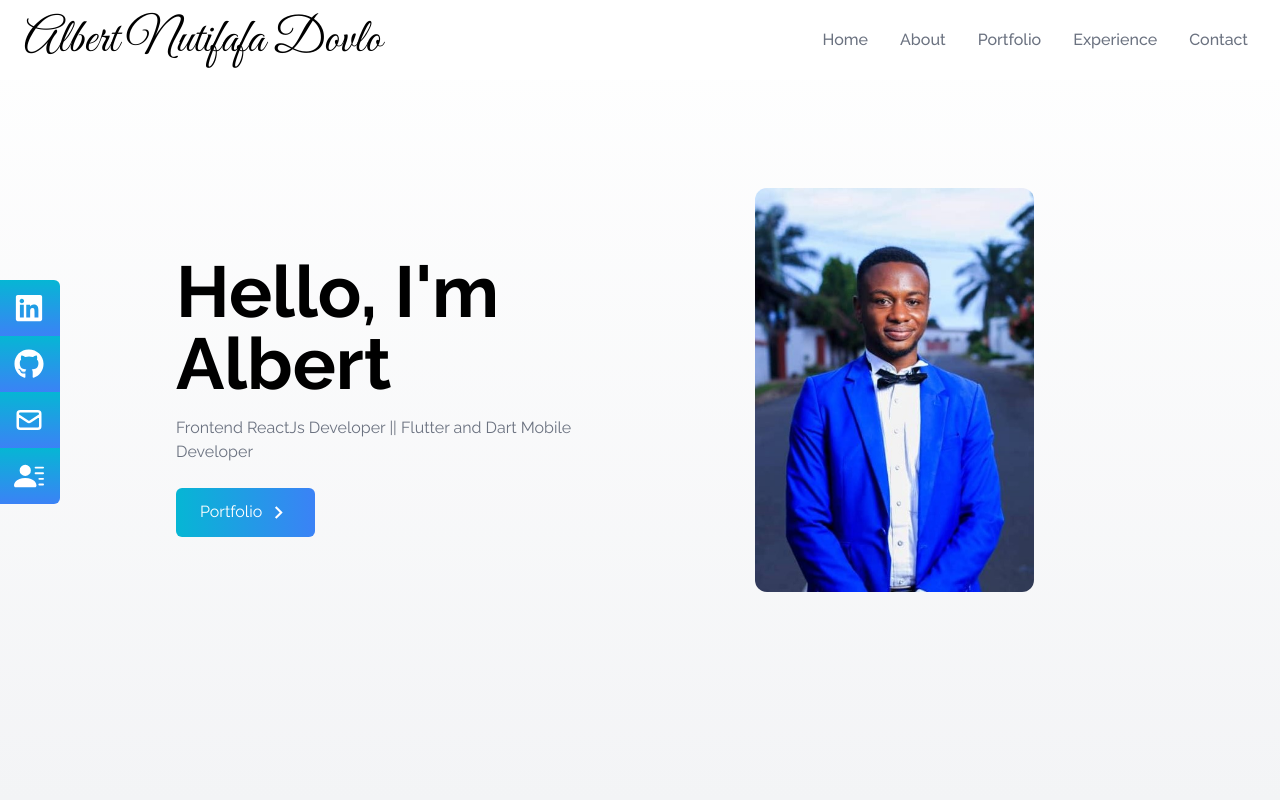
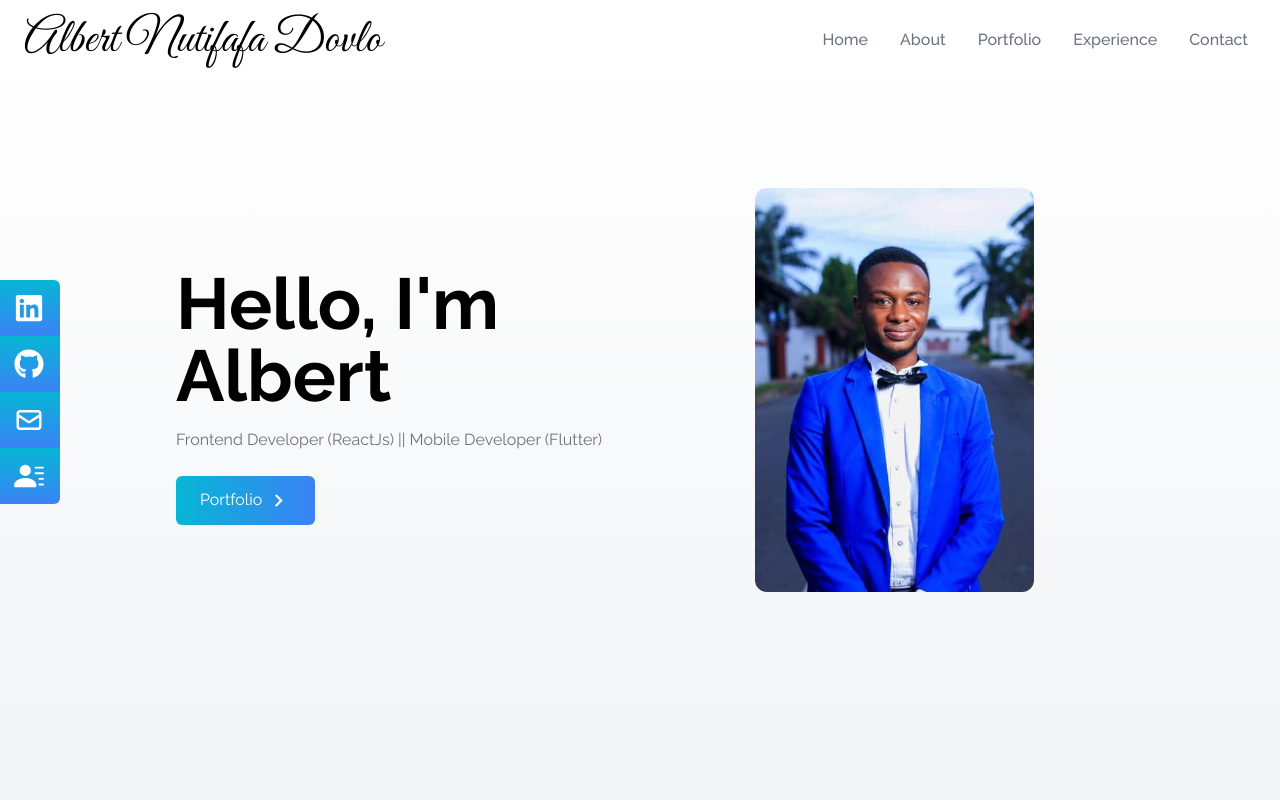
Before and after one commit to alb1nut/portfolio, a React (Create React App) app: page / in a window 1280 px wide. Shown: the top 800 px of the page. Built offline with nearby package versions, Linux system fonts and the light colour scheme.

Commit message:
chandednarration in home section

```diff
--- a/src/components/Home.jsx
+++ b/src/components/Home.jsx
@@ -15,7 +15,7 @@ const Home = () => {
             Hello, I'm Albert
           </h2>
           <p className="text-gray-500 py-4 max-w-md">
-           Frontend ReactJs Developer || Flutter and Dart Mobile Developer
+           Frontend  Developer (ReactJs) ||  Mobile Developer (Flutter)
           </p>
 
           <div>
```
